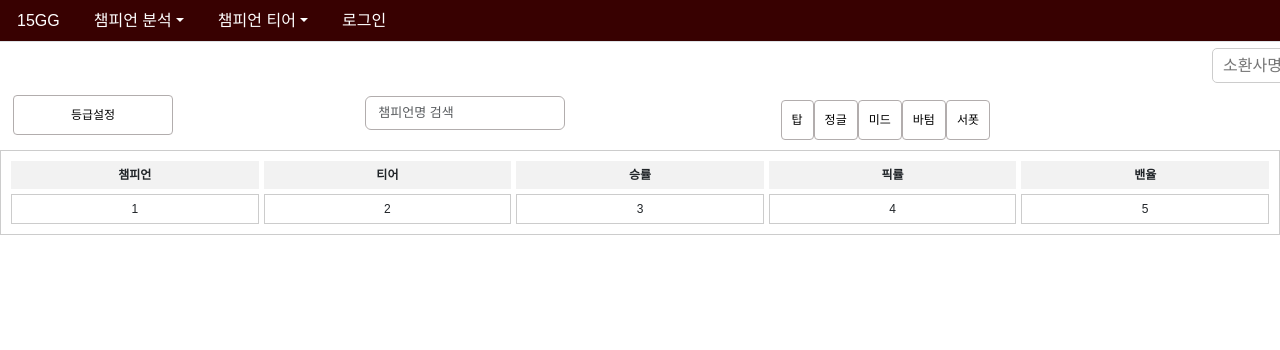
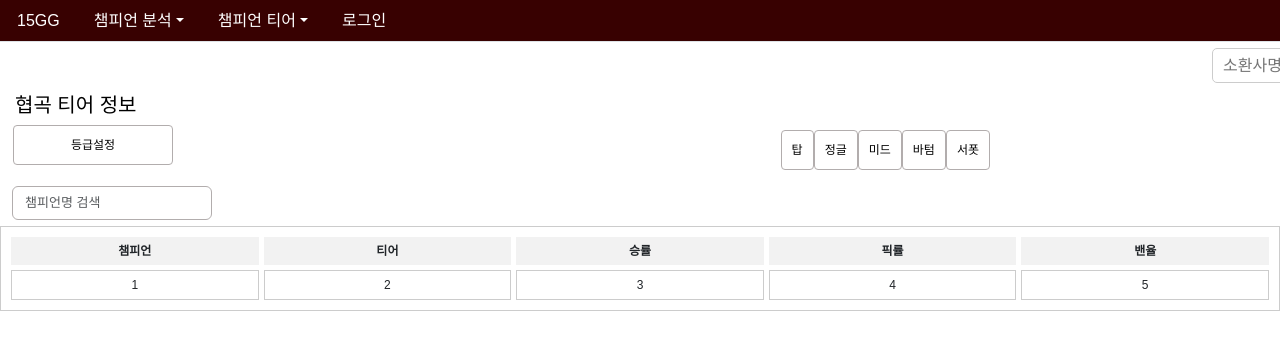
Before and after one commit to chan9511/15GG, a React (Create React App) app in the folder my-app/: page /classic in a window 1280 px wide. Shown: the top 350 px of the page. Built offline with nearby package versions, Linux system fonts and the light colour scheme.

Commit message:
칼바람,협곡페이지 검색기

```diff
--- a/my-app/src/pages/Aram.js
+++ b/my-app/src/pages/Aram.js
@@ -12,6 +12,9 @@ const Aram = () => {
 
   return (
     <div>
+      <div className="css-123">
+         칼바람 티어 정보
+         </div>
       {/* 큰 div태그 */}
       <div className="css-gtm9xc">
         <nav>
@@ -62,8 +65,7 @@ const Aram = () => {
             </div>
           </div>
         </nav>
-
-        <div>
+        <div class="input-table">
           <nav class="nav-container">
             <button type="button" class="nav-button">
               탑
--- a/my-app/src/pages/Classic.js
+++ b/my-app/src/pages/Classic.js
@@ -12,6 +12,9 @@ const Classic = () => {
 
   return (
     <div>
+      <div className="css-123">
+         협곡 티어 정보
+         </div>
       {/* 큰 div태그 */}
       <div className="css-gtm9xc">
         <nav>
@@ -21,12 +24,11 @@ const Classic = () => {
                 className="css-776qz1"
                 type="button"
                 onClick={toggleDropdown}
-
               >
                 <span>등급설정</span>
               </button>
               <div
-                className="dropdoㅂ wn-menu"
+                className="dropdown-menu"
                 style={{ display: isDropdownOpen ? "block" : "none" }}
               >
                 <button className="css-w2p1w6" type="button">
@@ -64,18 +66,6 @@ const Classic = () => {
           </div>
         </nav>
         <div class="input-table">
-        <form class="form-control me-2 d-flex search-form" role="search">
-          <input
-            className="form-control"
-            type="search"
-            placeholder="챔피언명 검색"
-            aria-label="Search"
-
-          />
-          <button></button>
-        </form>
-      </div>
-        <div>
           <nav class="nav-container">
             <button type="button" class="nav-button">
               탑
@@ -95,7 +85,17 @@ const Classic = () => {
           </nav>
         </div>
       </div>
-
+      <div class="input-table">
+        <form class="form-control me-2 d-flex search-form" role="search">
+          <input
+            className="form-control"
+            type="search"
+            placeholder="챔피언명 검색"
+            aria-label="Search"
+          />
+          <button></button>
+        </form>
+      </div>
       <div>
         <div class="table-container1">
           <div class="table-header">챔피언</div>
--- a/my-app/src/pages/Classic2.css
+++ b/my-app/src/pages/Classic2.css
@@ -257,3 +257,9 @@ button {
     display: block;
     opacity: 1;
   }
+
+  .css-123 {
+    margin-left: 15px;
+    font-size: 20px;
+    color: #000000;
+  }
--- a/my-app/src/pages/Home.js
+++ b/my-app/src/pages/Home.js
@@ -7,7 +7,7 @@ const Home = () => {
         <img
           src="https://images.contentstack.io/v3/assets/blt731acb42bb3d1659/blte18c746f460ab0f7/647fd84007768f6edc948595/TFT_SET923_COMMS_GameplayOverview_ArticleBanner_1920x1080_v001_ALyu.jpg"
           width="100%"
-          alt=""
+          alt="홈배경"
         ></img>
       </div>
     </div>
```
Also changed, not shown: my-app/src/pages/Search.js (line endings or trailing spaces).
